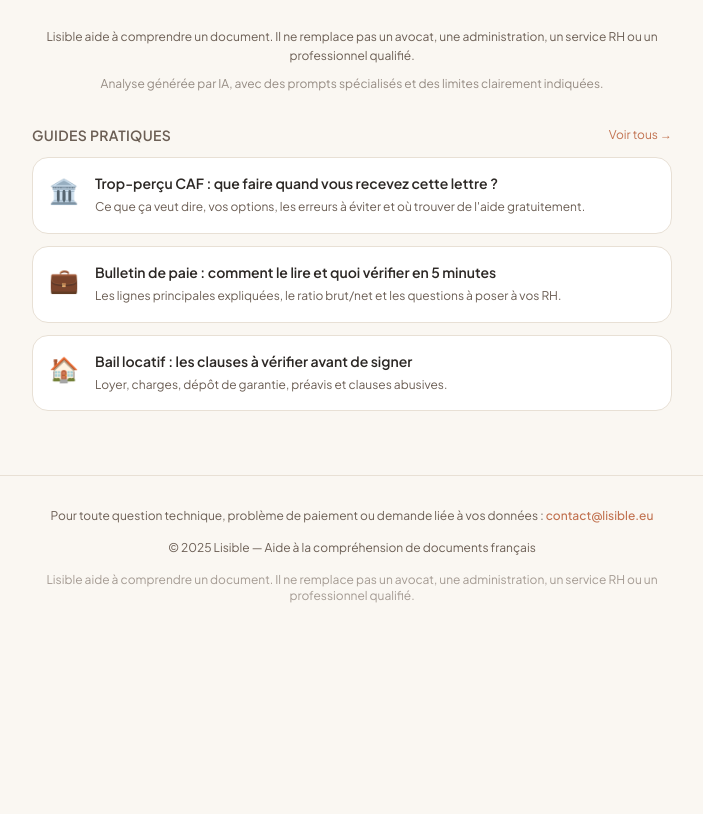
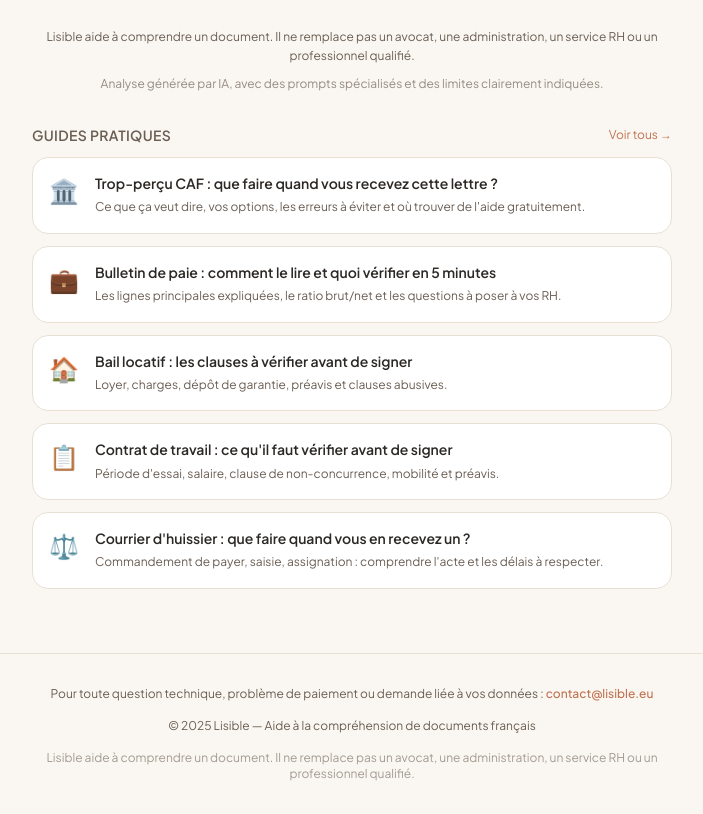
Before and after one commit to ldlaurentdupont2-web/Lisible, a Next.js app: page / in a window 1280 px wide. Shown: the part 1720-2534 px from the top of the page, without its empty margins (288-991 px from the left). Before the commit the page ends 2356 px from the top, so only its background shows below. Built offline with nearby package versions, Linux system fonts and the light colour scheme.

Commit message:
5 guides sur page accueil et blog

```diff
--- a/pages/blog/index.js
+++ b/pages/blog/index.js
@@ -26,6 +26,22 @@ const articles = [
     description: "Loyer, charges, dépôt de garantie, préavis, clauses abusives : tout ce qu'il faut vérifier.",
     date: "14 mai 2025",
   },
+  {
+    slug: "contrat-de-travail",
+    emoji: "📋",
+    categorie: "Contrat de travail",
+    titre: "Contrat de travail : ce qu'il faut vérifier avant de signer",
+    description: "Période d'essai, salaire, clause de non-concurrence, mobilité et préavis : les points essentiels.",
+    date: "14 mai 2025",
+  },
+  {
+    slug: "courrier-huissier",
+    emoji: "⚖️",
+    categorie: "Courrier d'huissier",
+    titre: "Courrier d'huissier : que faire quand vous en recevez un ?",
+    description: "Commandement de payer, saisie, assignation : comprendre l'acte, les délais et où trouver de l'aide.",
+    date: "14 mai 2025",
+  },
 ]
 
 export default function Blog() {
@@ -33,7 +49,7 @@ export default function Blog() {
     <>
       <Head>
         <title>Blog Lisible — Guides pratiques sur vos documents administratifs</title>
-        <meta name="description" content="Guides pratiques pour comprendre vos documents administratifs : courriers CAF, bulletins de paie, baux locatifs, contrats de travail." />
+        <meta name="description" content="Guides pratiques pour comprendre vos documents administratifs : courriers CAF, bulletins de paie, baux locatifs, contrats de travail, courriers d'huissier." />
         <link rel="canonical" href="https://lisible.eu/blog" />
       </Head>
 
--- a/pages/index.js
+++ b/pages/index.js
@@ -1108,6 +1108,8 @@ export default function Home() {
                   { slug: "trop-percu-caf", emoji: "🏛️", titre: "Trop-perçu CAF : que faire quand vous recevez cette lettre ?", desc: "Ce que ça veut dire, vos options, les erreurs à éviter et où trouver de l'aide gratuitement." },
                   { slug: "bulletin-de-paie", emoji: "💼", titre: "Bulletin de paie : comment le lire et quoi vérifier en 5 minutes", desc: "Les lignes principales expliquées, le ratio brut/net et les questions à poser à vos RH." },
                   { slug: "bail-locatif", emoji: "🏠", titre: "Bail locatif : les clauses à vérifier avant de signer", desc: "Loyer, charges, dépôt de garantie, préavis et clauses abusives." },
+                  { slug: "contrat-de-travail", emoji: "📋", titre: "Contrat de travail : ce qu'il faut vérifier avant de signer", desc: "Période d'essai, salaire, clause de non-concurrence, mobilité et préavis." },
+                  { slug: "courrier-huissier", emoji: "⚖️", titre: "Courrier d'huissier : que faire quand vous en recevez un ?", desc: "Commandement de payer, saisie, assignation : comprendre l'acte et les délais à respecter." },
                 ].map((article) => (
                   <a key={article.slug} href={`/blog/${article.slug}`} className="flex items-start gap-4 bg-white border border-border-soft rounded-2xl p-4 hover:border-terracotta/30 hover:shadow-sm transition-all group">
                     <span className="text-2xl flex-shrink-0">{article.emoji}</span>
```
